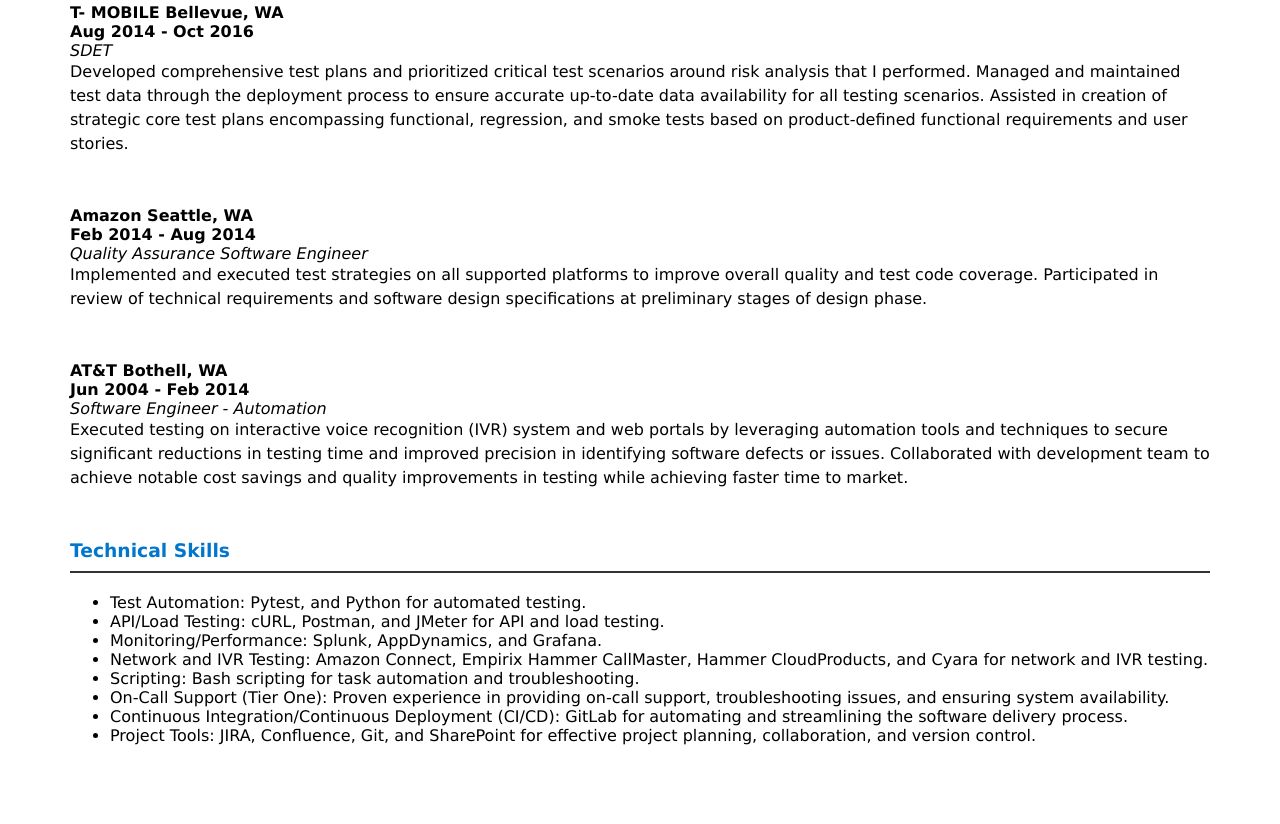
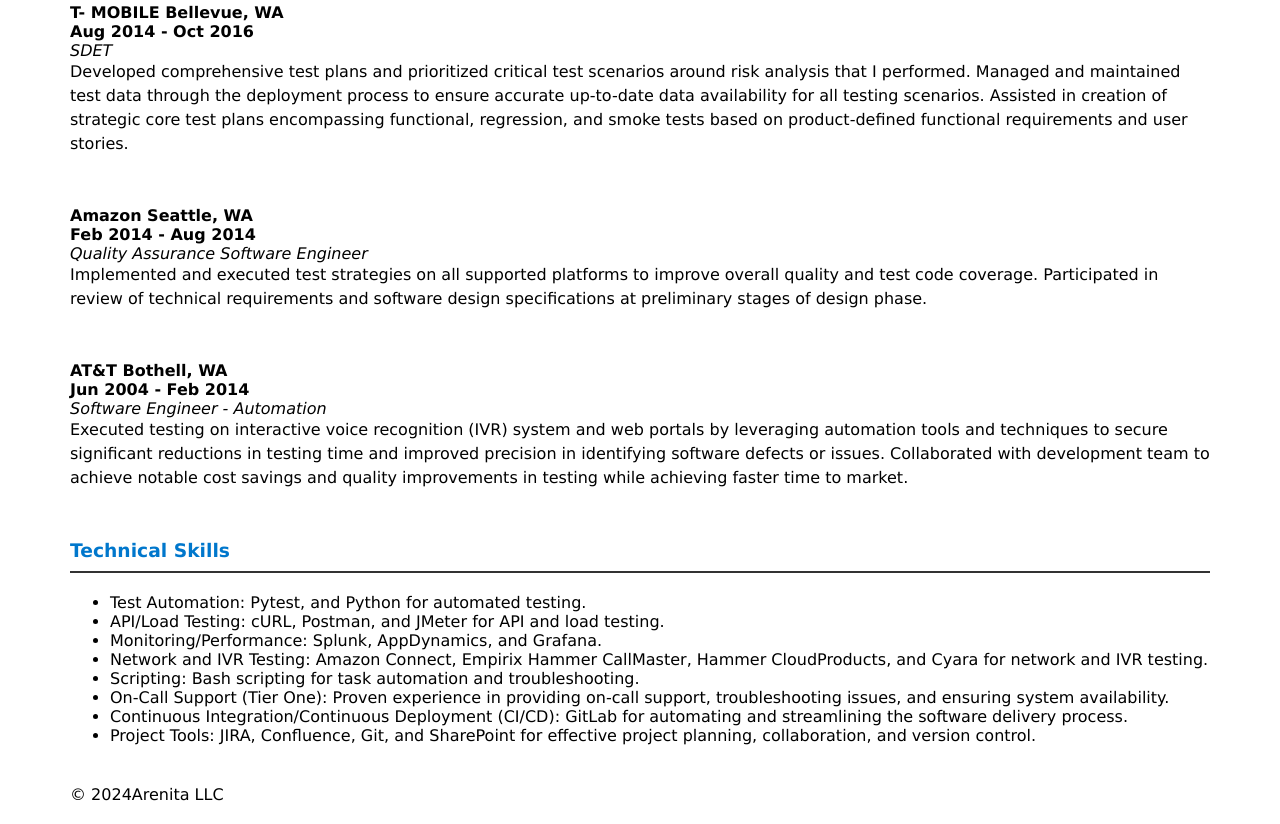
Before and after one commit to ArenaHernandez/arenahernandez.github.io, a plain HTML site: page index.html in a window 1280 px wide. Shown: the part 961-1785 px from the top of the page. Before the commit the page ends 1746 px from the top, so only its background shows below. Drawn offline with Linux system fonts and the light colour scheme.

Commit message:
Updating the footer

```diff
--- a/index.html
+++ b/index.html
@@ -79,7 +79,6 @@
         defects or issues. Collaborated with development team to achieve notable cost savings and quality improvements
         in testing while achieving faster time to market.</p>
     </div>
-
   </div>
 
   <div class="content">
@@ -99,7 +98,9 @@
         version control.</li>
     </ul>
   </div>
-
+  <footer>
+    <p>© 2024Arenita LLC</p>
+  </footer>
 </body>
 
 </html>
```
